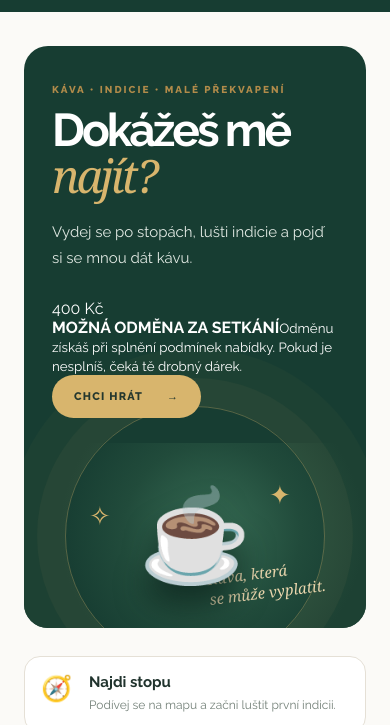
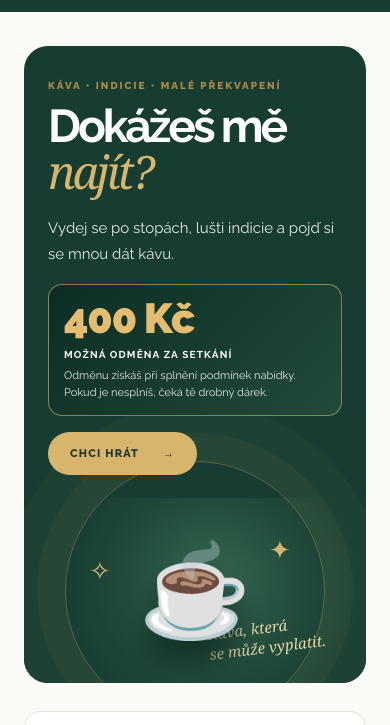
Before and after one commit to klidvkapse/najdi-daniela, a plain HTML site: page index.html in a window 390 px wide. Shown: the part 48-773 px from the top of the page. Drawn offline with nearby package versions, Linux system fonts and the light colour scheme.

Commit message:
Enhance hero reward styles and media queries
Added styles for hero reward section and adjusted media queries for responsiveness.

```diff
--- a/style.css
+++ b/style.css
@@ -4,7 +4,7 @@
 .topbar{height:72px;padding:0 max(5vw,22px);display:flex;align-items:center;justify-content:space-between;background:var(--green);color:#fff}
 .brand{display:flex;align-items:center;gap:10px;color:#fff;text-decoration:none;font-size:14px;letter-spacing:2px;font-weight:600}.brand b{color:var(--gold)}.brand-mark{font-size:25px}.edition{font-size:10px;letter-spacing:2px;color:#e8d8b6}
 main{max-width:1120px;margin:auto;padding:0 24px}.hero{margin:34px 0 28px;background:var(--green);border-radius:24px;min-height:390px;color:#fff;display:grid;grid-template-columns:1.1fr .9fr;overflow:hidden;position:relative}
-.hero-copy{padding:54px 0 48px 58px;position:relative;z-index:2}.eyebrow{font-size:10px;letter-spacing:2px;font-weight:800;color:#b18b4a;margin:0 0 13px}.hero h1{font-size:clamp(46px,7vw,76px);line-height:.98;margin:0 0 20px;letter-spacing:-3px}.hero h1 em,.how-section h2 em,.reward h2 em{font-family:Georgia,serif;font-weight:400;color:var(--gold)}.hero-lead{max-width:390px;line-height:1.7;color:#e1e9e3;font-size:15px;margin:0 0 28px}.button{border:0;border-radius:999px;padding:15px 22px;font-family:inherit;font-size:11px;font-weight:800;letter-spacing:1.2px;text-decoration:none;display:inline-flex;align-items:center;justify-content:center;gap:24px;cursor:pointer;transition:.2s}.button:hover{transform:translateY(-2px)}.button-gold{background:var(--gold);color:#24372e}.button-dark{background:var(--green);color:#fff;width:100%;margin-top:16px}.button:disabled{opacity:.45;cursor:not-allowed;transform:none}
+.hero-copy{padding:54px 0 48px 58px;position:relative;z-index:2}.eyebrow{font-size:10px;letter-spacing:2px;font-weight:800;color:#b18b4a;margin:0 0 13px}.hero h1{font-size:clamp(46px,7vw,76px);line-height:.98;margin:0 0 20px;letter-spacing:-3px}.hero h1 em,.how-section h2 em,.reward h2 em{font-family:Georgia,serif;font-weight:400;color:var(--gold)}.hero-lead{max-width:390px;line-height:1.7;color:#e1e9e3;font-size:15px;margin:0 0 17px}.hero-reward{display:flex;align-items:center;gap:13px;max-width:390px;padding:11px 14px;margin:0 0 19px;border:1px solid #d8b56d88;border-radius:13px;background:#0e2e25aa}.reward-amount{font-size:27px;line-height:1;font-weight:900;color:var(--gold);white-space:nowrap}.reward-copy{display:grid;gap:4px}.reward-copy b{font-size:11px;color:#fff}.reward-copy small{font-size:9px;line-height:1.4;color:#dce5dd}.button{border:0;border-radius:999px;padding:15px 22px;font-family:inherit;font-size:11px;font-weight:800;letter-spacing:1.2px;text-decoration:none;display:inline-flex;align-items:center;justify-content:center;gap:24px;cursor:pointer;transition:.2s}.button:hover{transform:translateY(-2px)}.button-gold{background:var(--gold);color:#24372e}.button-dark{background:var(--green);color:#fff;width:100%;margin-top:16px}.button:disabled{opacity:.45;cursor:not-allowed;transform:none}
 .hero-art{position:relative;display:flex;align-items:center;justify-content:center;background:radial-gradient(circle at 55% 48%,#376c54 0,#214b3b 42%,#173d32 72%)}.glow{position:absolute;width:260px;height:260px;border:1px solid #d8b56d55;border-radius:50%;box-shadow:0 0 0 28px #d8b56d0b,0 0 0 58px #d8b56d08}.cup{font-size:130px;filter:drop-shadow(0 20px 15px #071d16aa);z-index:1}.hero-note{position:absolute;right:14%;bottom:13%;font-family:Georgia,serif;color:#ead6ad;font-style:italic;font-size:19px;line-height:1.3;transform:rotate(-7deg)}.spark{position:absolute;color:var(--gold);font-size:26px}.spark-one{top:20%;right:22%}.spark-two{top:31%;left:19%}
 .intro-grid{display:grid;grid-template-columns:repeat(3,1fr);gap:14px;margin:20px 0 76px}.intro-card{padding:23px 22px;background:#fff;border:1px solid var(--line);border-radius:16px}.intro-card .icon{font-size:25px}.intro-card h3{font-size:15px;margin:14px 0 7px}.intro-card p{font-size:12px;line-height:1.7;color:var(--muted);margin:0}
 .game-section{padding:0 0 75px}.section-heading{text-align:center;margin-bottom:28px}.section-heading h2,.how-section h2,.reward h2{font-size:36px;letter-spacing:-1.3px;margin:0 0 8px}.muted{color:var(--muted)}.section-heading>p:last-child{font-size:13px}
@@ -13,4 +13,49 @@ main{max-width:1120px;margin:auto;padding:0 24px}.hero{margin:34px 0 28px;backgr
 .how-section{background:var(--cream);border-radius:22px;padding:42px 48px;display:grid;grid-template-columns:1fr 1fr;gap:30px;align-items:center;margin-bottom:25px}.how-section h2{font-size:38px}.steps{list-style:none;margin:0;padding:0;display:grid;gap:18px;counter-reset:step}.steps li{counter-increment:step;display:grid;grid-template-columns:34px 1fr;column-gap:12px;align-items:start}.steps li:before{content:counter(step,decimal-leading-zero);grid-row:span 2;color:#a77f3d;font-weight:800;font-size:12px;padding-top:2px}.steps b{font-size:13px}.steps span{font-size:11px;color:var(--muted);margin-top:4px;line-height:1.5}
 .reward{background:var(--green);color:#fff;border-radius:22px;padding:35px 48px;display:flex;align-items:center;gap:30px;margin:25px 0 55px}.gift{font-size:62px}.reward h2{font-size:32px}.reward p:last-child{max-width:700px;color:#dce5dd;font-size:11px;line-height:1.7;margin-bottom:0}
 footer{background:#102d25;color:#d8e0d8;padding:25px max(5vw,22px);display:flex;justify-content:space-between;font-size:10px;letter-spacing:1px}footer span:first-child{color:var(--gold);font-weight:800}
-@media(max-width:700px){.topbar{height:60px}.edition{font-size:8px}.hero{grid-template-columns:1fr;min-height:0}.hero-copy{padding:38px 28px 25px}.hero-art{min-height:185px}.cup{font-size:90px}.hero-note{right:12%;bottom:14%;font-size:15px}.intro-grid{grid-template-columns:1fr;gap:9px;margin-bottom:55px}.intro-card{display:grid;grid-template-columns:38px 1fr;column-gap:10px;padding:16px}.intro-card .icon{grid-row:span 2}.intro-card h3{margin:0 0 4px}.mission-layout{grid-template-columns:1fr}.how-section{grid-template-columns:1fr;padding:30px 25px;gap:20px}.how-section h2{font-size:32px}.reward{padding:27px 24px;gap:16px}.gift{font-size:42px}.reward h2{font-size:25px}footer{gap:10px;flex-direction:column;text-align:center}}
+@media(max-width:700px){.topbar{height:60px}.edition{font-size:8px}.hero{grid-template-columns:1fr;min-height:0}.hero-copy{padding:34px 24px 23px}.hero-reward{max-width:100%;gap:10px;padding:10px 12px;margin-bottom:16px}.reward-amount{font-size:25px}.hero-art{min-height:185px}.cup{font-size:90px}.hero-note{right:12%;bottom:14%;font-size:15px}.intro-grid{grid-template-columns:1fr;gap:9px;margin-bottom:55px}.intro-card{display:grid;grid-template-columns:38px 1fr;column-gap:10px;padding:16px}.intro-card .icon{grid-row:span 2}.intro-card h3{margin:0 0 4px}.mission-layout{grid-template-columns:1fr}.how-section{grid-template-columns:1fr;padding:30px 25px;gap:20px}.how-section h2{font-size:32px}.reward{padding:27px 24px;gap:16px}.gift{font-size:42px}.reward h2{font-size:25px}footer{gap:10px;flex-direction:column;text-align:center}}
+
+/* Zvýraznění hlavní odměny v úvodním banneru */
+.hero-reward{
+  display:block;
+  max-width:390px;
+  padding:14px 17px 15px;
+  margin:0 0 19px;
+  border:1px solid #d8b56d99;
+  border-radius:14px;
+  background:linear-gradient(135deg,#0d2d24 0%,#214b3b 100%);
+}
+.hero-reward .reward-amount{
+  display:block;
+  color:#e5bd70;
+  font-size:clamp(38px,4.5vw,50px);
+  line-height:1;
+  letter-spacing:-1.5px;
+  font-weight:900;
+  margin:0 0 9px;
+}
+.hero-reward .reward-copy{
+  display:block;
+  min-width:0;
+}
+.hero-reward .reward-copy b{
+  display:block;
+  color:#fff;
+  font-size:11px;
+  letter-spacing:1.15px;
+  line-height:1.4;
+  margin:0 0 5px;
+}
+.hero-reward .reward-copy small{
+  display:block;
+  color:#e1e9e3;
+  font-size:11px;
+  line-height:1.55;
+  white-space:normal;
+}
+@media(max-width:700px){
+  .hero-reward{max-width:100%;padding:13px 15px 14px;margin-bottom:16px}
+  .hero-reward .reward-amount{font-size:42px;margin-bottom:8px}
+  .hero-reward .reward-copy b{font-size:10px}
+  .hero-reward .reward-copy small{font-size:11px}
+}
```
